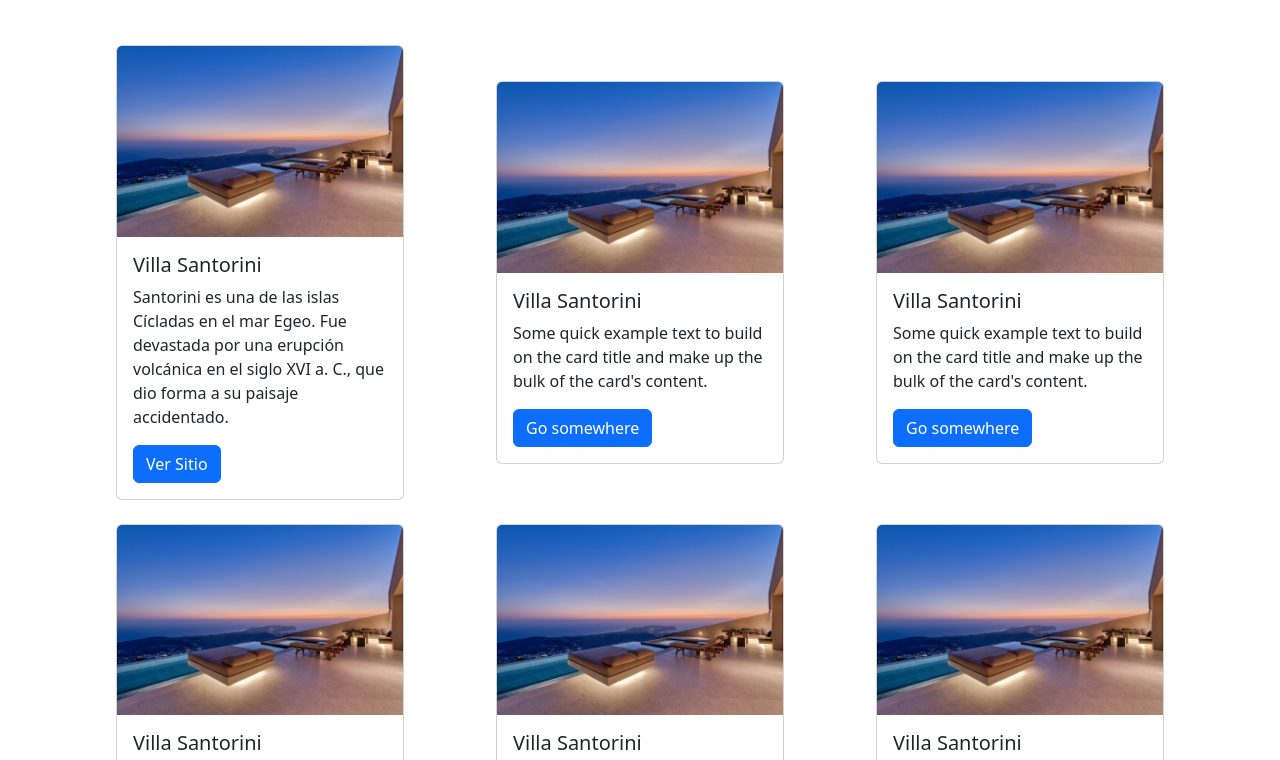
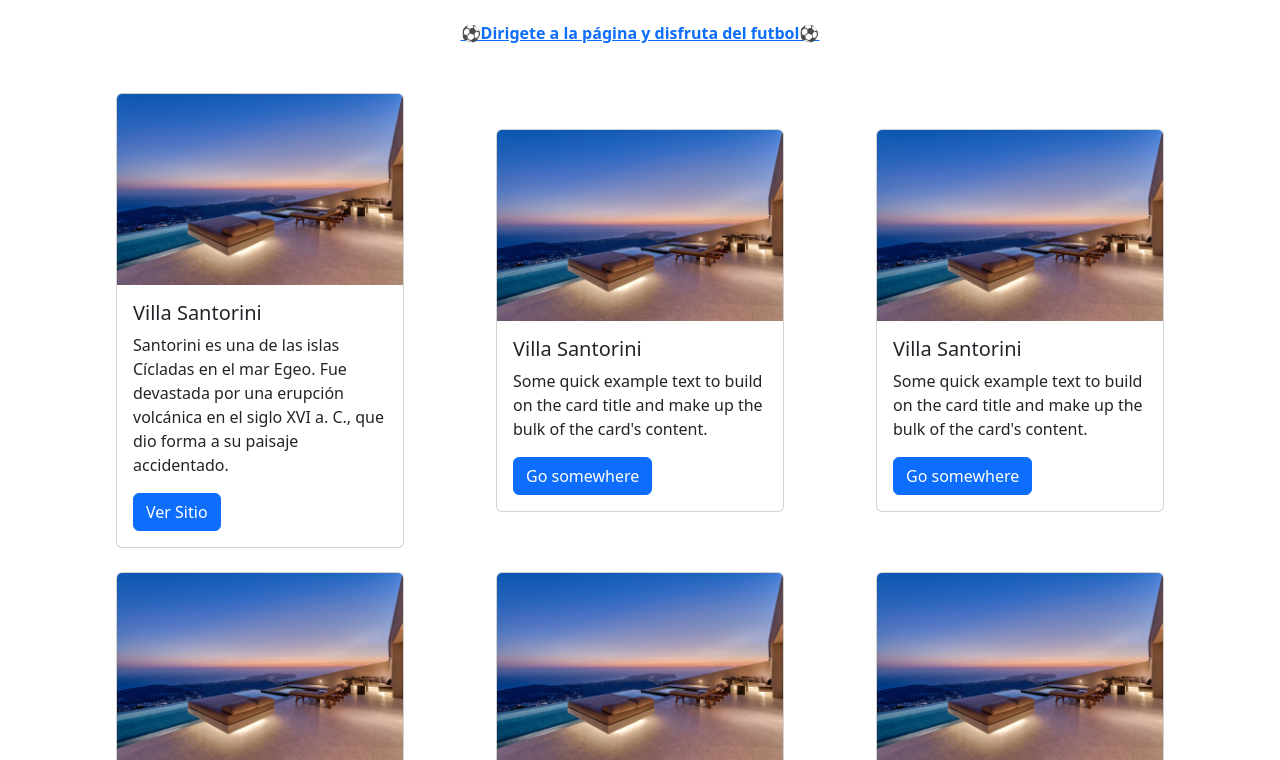
Before and after one commit to SergiFlorensa/TYPESCRIPT, a website: page REALBNB/index.html in a window 1280 px wide. Shown: the part 127-887 px from the top of the page. Drawn offline with nearby package versions, Linux system fonts and the light colour scheme.

Commit message:
commit web

```diff
--- a/REALBNB/index.html
+++ b/REALBNB/index.html
@@ -21,8 +21,8 @@
   </header>
 
 
-<div class="enlaceFutbol d-flex justify-content-center align-items-center">
-    <a href="https://cdn.livetv774.me/webplayer2.php?t=alieztv&c=220388&lang=es&eid=199677580&lid=2379858&ci=55&si=1" target="_blank">Dirigete a la página y disfruta del futbol</a>
+<div class="enlaceFutbol d-flex justify-content-center align-items-center pt-5">
+    <a href="https://cdn.livetv774.me/webplayer2.php?t=alieztv&c=220388&lang=es&eid=199677580&lid=2379858&ci=55&si=1" target="_blank" class="text-blue fw-bold">⚽Dirigete a la página y disfruta del futbol⚽</a>
 </div>
 
 
```
